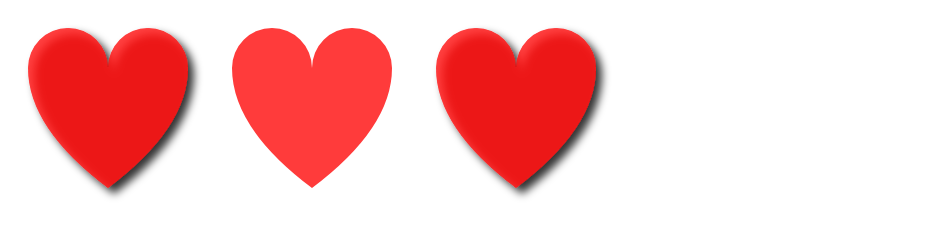
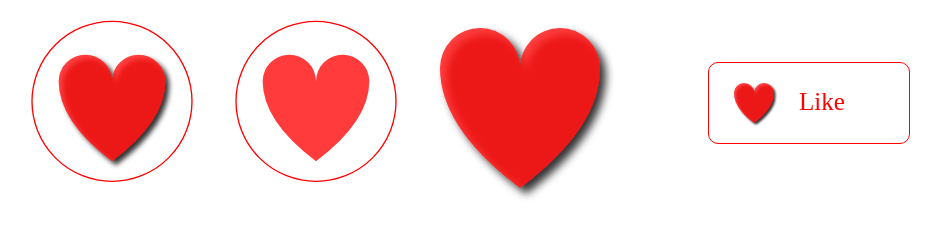
Before and after one commit to smihaylov1986/beatingHeart, a plain HTML site: page index.html in a window 1280 px wide. Shown: the whole page, without its empty margins (0-945 px from the left). Drawn offline with Linux system fonts and the light colour scheme.

Commit message:
Update index.html

```diff
--- a/index.html
+++ b/index.html
@@ -4,7 +4,7 @@
     <link rel="stylesheet" type="text/css" href="styles.css" />
   </head>
 	<body>
-<svg viewBox="0 0 100 100">
+<svg class='container' viewBox="0 0 100 100">
   <defs>
      <filter id="beatingHeartFilter" width="150%" height="150%">
      <feOffset result="offOut1" in="SourceAlpha" dx="3" dy="6" />
@@ -23,9 +23,9 @@
       </feMerge>
     </filter>
      <filter id="distortionFilter" width="150%" height="150%">
-     <feOffset result="offOut1" in="SourceAlpha" dx="3" dy="6" />
+<!--      <feOffset result="offOut1" in="SourceAlpha" dx="3" dy="6" />
         <feGaussianBlur result="blurOut1" in="offOut1" stdDeviation="4"/>
-       <feBlend in='SourceGraphic' in2='blurOut1'  mode="normal" />
+       <feBlend in='SourceGraphic' in2='blurOut1'  mode="normal" />  -->
 
 	<feTurbulence type="fractalNoise" baseFrequency="0.333 0.123" numOctaves="3" seed="522" stitchTiles="noStitch" x="0%" y="0%" width="150%" height="150%" result="turbulence"/>
       <feColorMatrix in="turbulence" type="hueRotate" values="0" result="cloud">
@@ -34,7 +34,7 @@
   </feColorMatrix>
 	<feDisplacementMap in="SourceGraphic" in2="cloud" scale="15" xChannelSelector="R" yChannelSelector="R" x="0%" y="0%" width="100%" height="100%" result="displacementMap"/>
      <feMerge>
-     <feMergeNode in="blurOut1"/> =
+<!--      <feMergeNode in="blurOut1"/>  -->
         <feMergeNode in="displacementMap"/>
       </feMerge>
     </filter>
@@ -60,20 +60,35 @@
        <feBlend in='SourceGraphic' in2='blurOut1'  mode="normal" />
     </filter>
   </defs>
-
-        <path id="heart" d="M10,30 A20,20,0,0,1,50,30 A20,20,0,0,1,90,30 Q90,60,50,90 Q10,60,10,30 "
+    </svg>
+<svg viewBox="-25 -25 150 150">
+   <g id='cBtn1'>
+   <path id="heart" d="M10,30 A20,20,0,0,1,50,30 A20,20,0,0,1,90,30 Q90,60,50,90 Q10,60,10,30 "
  fill='rgba(255,10,10,0.8)' />
-
-
-    </svg>
-<svg viewBox="0 0 100 100">
+      <circle cx='50' cy='45' r='60' stroke='red'
+          fill='transparent'></circle>
+  </g>
+</svg>
+<svg viewBox="-25 -25 150 150">
+  <g id='cBtn'>
+  <circle cx='50' cy='45' r='60' stroke='red'
+          fill='transparent'></circle>
  <path id="heart1" d="M10,30 A20,20,0,0,1,50,30 A20,20,0,0,1,90,30 Q90,60,50,90 Q10,60,10,30 "
  fill='rgba(255,10,10,0.8)' />
+</g>
 </svg>
 
 <svg viewBox="0 0 100 100">
  <path id="heart2" d="M10,30 A20,20,0,0,1,50,30 A20,20,0,0,1,90,30 Q90,60,50,90 Q10,60,10,30 "
  fill='rgba(255,10,10,0.8)' />
 </svg>
+<div class='button'>
+  <svg class='btn-img' viewBox="0 0 100 100">
+ <path id="heart2" d="M10,30 A20,20,0,0,1,50,30 A20,20,0,0,1,90,30 Q90,60,50,90 Q10,60,10,30 "
+ fill='rgba(255,10,10,0.8)' />
+</svg>
+  <p class='btn-text'>Like</p>
+   </div>
+
 	</body>
 </html>
```
